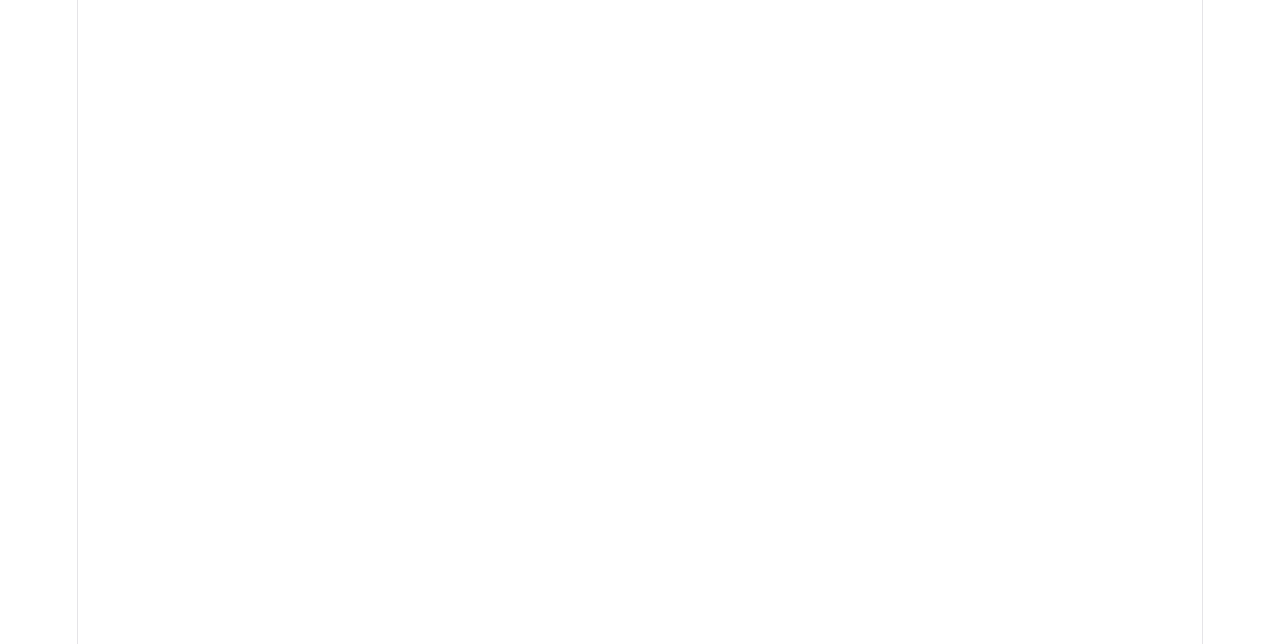
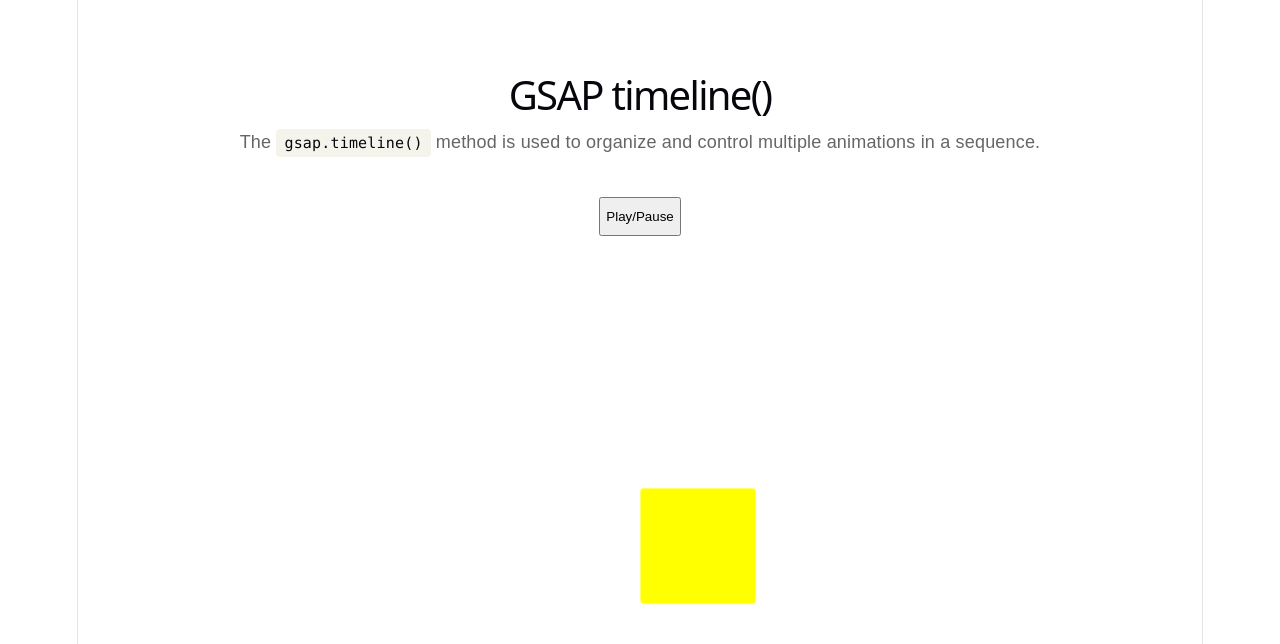
Before and after one commit to asifmohamed491-code/GSAP, a React (Vite) app: page /gsap-timeline in a window 1280 px wide. Before the commit this address had no page. Shown: the top 644 px of the page. Built offline with nearby package versions, Linux system fonts and the light colour scheme.

Commit message:
learned timeline

```diff
--- a/src/App.jsx
+++ b/src/App.jsx
@@ -4,6 +4,8 @@ import Home from "./pages/Home";
 import GsapTo from "./pages/GsapTo";
 import GsapFrom from "./pages/GsapFrom";
 import GsapFromTo from "./pages/GsapFromTo";
+import GsapTimeLine from "./pages/GsapTimeLine";
+
 
 
 
@@ -15,7 +17,7 @@ function App() {
       <Route path="/gsap-to" element={<GsapTo />} />
       <Route path="/gsap-from" element={<GsapFrom />} />
       <Route path="/gsap-fromto" element={<GsapFromTo />} />
-
+      <Route path="/gsap-timeline" element={<GsapTimeLine />} />
 
     </Routes>
   );
--- a/src/pages/GsapFromTo.jsx
+++ b/src/pages/GsapFromTo.jsx
@@ -43,6 +43,8 @@ const GsapFromTo = () => {
             >
                 The <code>gsap.fromTo()</code> method animates an element from its current
                 state to a new state.
+
+                With <code>fromTo()</code> you decide both starting state and the ending state.
             </p>
 
             <div
--- /dev/null
+++ b/src/pages/GsapTimeLine.jsx
@@ -0,0 +1,92 @@
+import { useGSAP } from "@gsap/react";
+import gsap from "gsap";
+
+const GsapTimeLine = () => {
+    const timeline = gsap.timeline({
+
+        repeat: -1,
+        repeatDelay: 1,  //animation completing after one second 1 sec waiting.
+        yoyo:true //backward to forward
+
+    });
+
+    useGSAP(() => {
+        timeline.to('#yellow-box', {
+            x: 250,
+            rotation: 360,
+            borderRadius: '100%',
+            duration: 2,
+            ease: 'back.inOut'
+        })
+
+        timeline.to('#yellow-box', {
+            y: 250,
+            scale: 2,
+            rotation: 360,
+            borderRadius: '100%',
+            duration: 2,
+            ease: 'back.inOut'
+        })
+
+        timeline.to('#yellow-box', {
+            x: 500,
+            scale: 1,
+            rotation: 360,
+            borderRadius: '8px',
+            duration: 2,
+            ease: 'back.inOut'
+        })
+    }, []);
+    return (
+        <main
+            style={{
+                padding: "50px",
+                fontFamily: "Arial, sans-serif",
+            }}
+        >
+            <h1
+                style={{
+                    fontSize: "40px",
+                    marginBottom: "20px",
+                }}
+            >
+                GSAP timeline()
+            </h1>
+
+            <p
+                style={{
+                    color: "#666",
+                    lineHeight: "1.6",
+                    marginBottom: "40px",
+                }}
+            >
+               The <code>gsap.timeline()</code> method is used to organize and control multiple animations in a sequence.
+            </p>
+
+            <div style={{ marginTop: "20px" }}>
+                <button style={{ paddingTop: "10px", paddingBottom: "10px", paddingLeft: '5px', paddingRight: '5px' }}
+                    onClick={() => {
+                        if (timeline.paused()) {  //pauses is a true
+                            timeline.play(); //so click play
+                        } else {
+                            timeline.pause(); //running
+                        }
+                    }}>
+                    Play/Pause
+                </button>
+            </div>
+
+            <div
+                id="yellow-box"
+                style={{
+                    width: "120px",
+                    height: "120px",
+                    backgroundColor: "yellow",
+                    borderRadius: "10px",
+                }}
+            ></div>
+        </main>
+    );
+};
+
+export default GsapTimeLine;
--- a/src/pages/Home.jsx
+++ b/src/pages/Home.jsx
@@ -18,7 +18,7 @@ const lessons = [
   },
   {
     title: "Timeline",
-    path: "/timeline",
+    path: "/gsap-timeline",
     description: "Control multiple animations",
   },
   {
```
